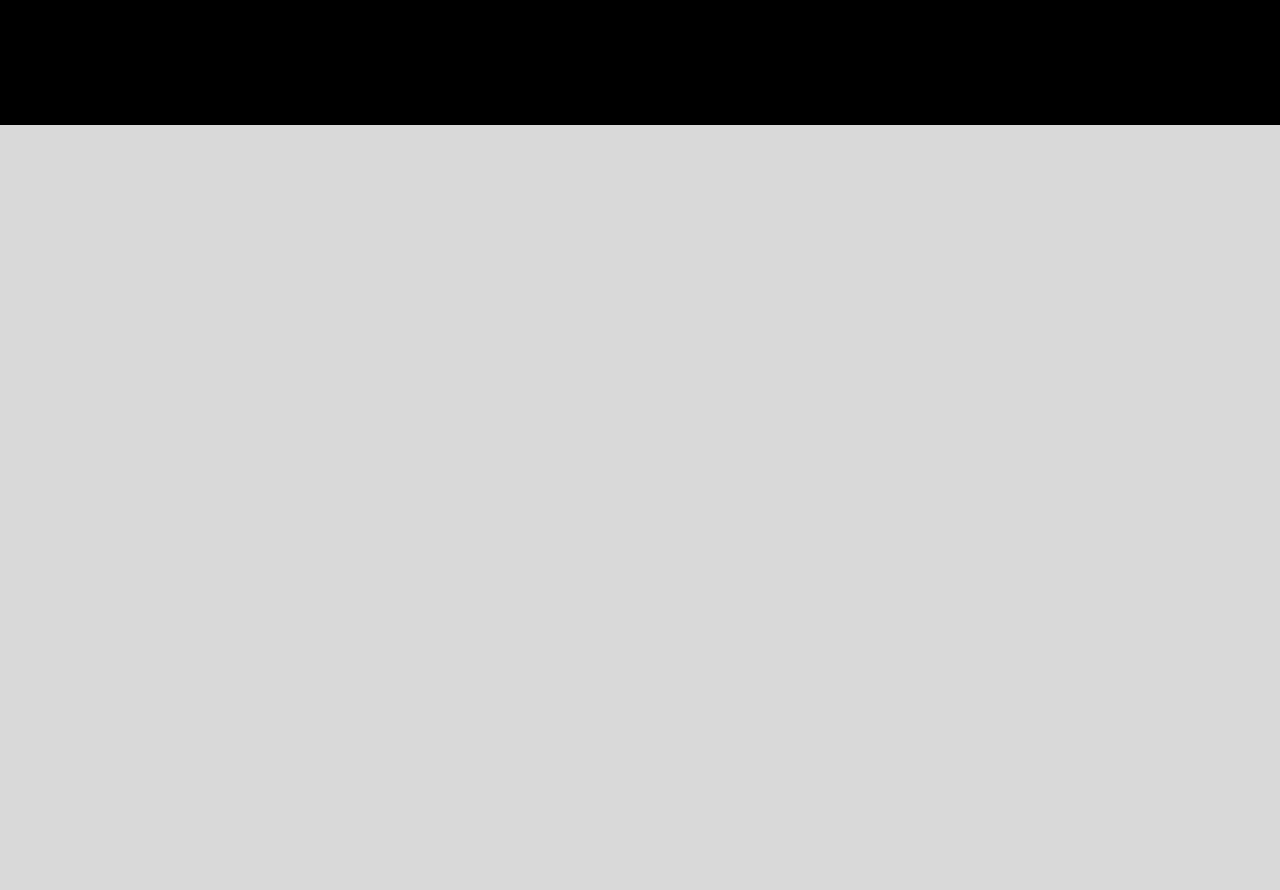
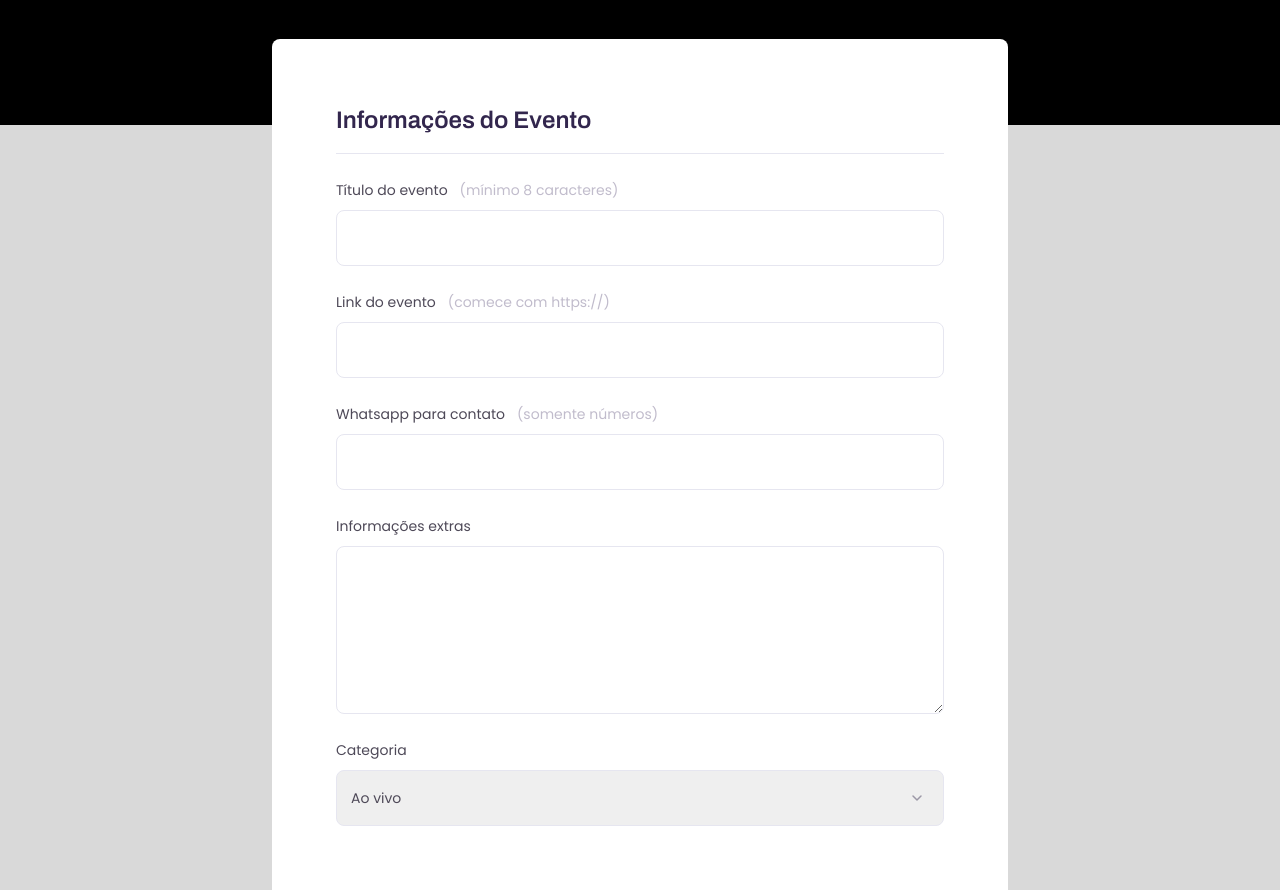
Before and after one commit to kauankarvalho/Formulario, a website: page index.html in a window 1280 px wide. Shown: the part 243-1133 px from the top of the page. Before the commit the page ends 880 px from the top, so only its background shows below. Drawn offline with Linux system fonts and the light colour scheme.

Commit message:
feat: add form with event information fieldset and multiple inputs, text area, and select

```diff
--- a/index.html
+++ b/index.html
@@ -14,14 +14,14 @@
 
     <link rel="stylesheet" href="./dist/style.css" />
 
-    <link rel="icon" href="./src/assets/favicon.png" type="imgae/png" />
+    <link rel="icon" href="./src/assets/favicon.png" type="image/png" />
     <title>Formulário</title>
   </head>
 
   <body
     class="h-screen before:bg-black before:w-[100%] before:h-[36.8rem] before:absolute before:top-0 before:-z-10 bg-[#D9D9D9]"
   >
-    <header class="flex justify-center mt-[8rem]">
+    <header class="flex justify-center mt-[8rem] mb-[4.2rem]">
       <section class="w-[73.6rem]">
         <div class="w-[31.9rem] flex flex-col gap-[2.4rem]">
           <h1 class="font-archivo text-[3.6rem]/[4.2rem] text-white font-bold">Crie e compartilhe seu evento.</h1>
@@ -32,6 +32,94 @@
       </section>
     </header>
 
-    <main></main>
+    <main class="flex justify-center">
+      <form class="w-[73.6rem] rounded-t-[0.8rem] p-[6.4rem] bg-white">
+        <fieldset class="flex flex-col gap-[2.4rem]">
+          <legend
+            class="font-archivo font-semibold text-[2.4rem]/[3.4rem] text-[#32264D] pb-[1.6rem] border-b-[0.1rem] border-[#E6E6F0] w-[100%]"
+          >
+            Informações do Evento
+          </legend>
+
+          <div class="flex flex-col gap-[0.8rem] mt-[2.4rem]">
+            <label
+              for="event-title"
+              class="font-poppins font-normal text-[1.4rem]/[2.4rem] text-[#4E4958] flex gap-[1.2rem]"
+            >
+              Título do evento<span class="text-[#C1BCCC]">(mínimo 8 caracteres)</span>
+            </label>
+
+            <input
+              class="h-[5.6rem] rounded-[0.8rem] border-[0.1rem] border-[#E6E6F0] font-poppins font-normal text-[1.4rem]/[2.4rem] text-[#4E4958] px-[1.4rem] outline-none focus:border-[0.2rem] focus:border-[#4E4958]"
+              type="text"
+              name="event-title"
+              id="event-title"
+            />
+          </div>
+
+          <div class="flex flex-col gap-[0.8rem]">
+            <label
+              for="event-link"
+              class="font-poppins font-normal text-[1.4rem]/[2.4rem] text-[#4E4958] flex gap-[1.2rem]"
+            >
+              Link do evento<span class="text-[#C1BCCC]">(comece com https://)</span>
+            </label>
+
+            <input
+              class="h-[5.6rem] rounded-[0.8rem] border-[0.1rem] border-[#E6E6F0] font-poppins font-normal text-[1.4rem]/[2.4rem] text-[#4E4958] px-[1.4rem] outline-none focus:border-[0.2rem] focus:border-[#4E4958]"
+              type="url"
+              name="event-link"
+              id="event-link"
+            />
+          </div>
+
+          <div class="flex flex-col gap-[0.8rem]">
+            <label
+              for="event-contact"
+              class="font-poppins font-normal text-[1.4rem]/[2.4rem] text-[#4E4958] flex gap-[1.2rem]"
+            >
+              Whatsapp para contato<span class="text-[#C1BCCC]">(somente números)</span>
+            </label>
+
+            <input
+              class="h-[5.6rem] rounded-[0.8rem] border-[0.1rem] border-[#E6E6F0] font-poppins font-normal text-[1.4rem]/[2.4rem] text-[#4E4958] px-[1.4rem] outline-none focus:border-[0.2rem] focus:border-[#4E4958]"
+              type="number"
+              name="event-contact"
+              id="event-contact"
+            />
+          </div>
+
+          <div class="flex flex-col gap-[0.8rem]">
+            <label for="event-info" class="font-poppins font-normal text-[1.4rem]/[2.4rem] text-[#4E4958]">
+              Informações extras
+            </label>
+
+            <textarea
+              class="h-[16.8rem] rounded-[0.8rem] border-[0.1rem] border-[#E6E6F0] font-poppins font-normal text-[1.4rem]/[2.4rem] text-[#4E4958] p-[1.4rem] outline-none focus:border-[0.2rem] focus:border-[#4E4958]"
+              name="event-info"
+              id="event-info"
+            ></textarea>
+          </div>
+
+          <div class="flex flex-col gap-[0.8rem]">
+            <label for="event-category" class="font-poppins font-normal text-[1.4rem]/[2.4rem] text-[#4E4958]">
+              Categoria
+            </label>
+
+            <select
+              class="h-[5.6rem] rounded-[0.8rem] border-[0.1rem] border-[#E6E6F0] font-poppins font-normal text-[1.4rem]/[2.4rem] text-[#4E4958] px-[1.4rem] outline-none focus:border-[0.2rem] focus:border-[#4E4958] appearance-none bg-[url(../src/assets/select.svg)] bg-no-repeat bg-[right_1.4rem_top_50%] cursor-pointer"
+              name="event-category"
+              id="event-category"
+            >
+              <option value="live">Ao vivo</option>
+              <option value="podcast">Podcast</option>
+              <option value="mentoring">Mentoria</option>
+            </select>
+          </div>
+
+        </fieldset>
+      </form>
+
+    </main>
   </body>
 </html>
```
Also changed, not shown: dist/style.css, src/assets/select.svg (added).
